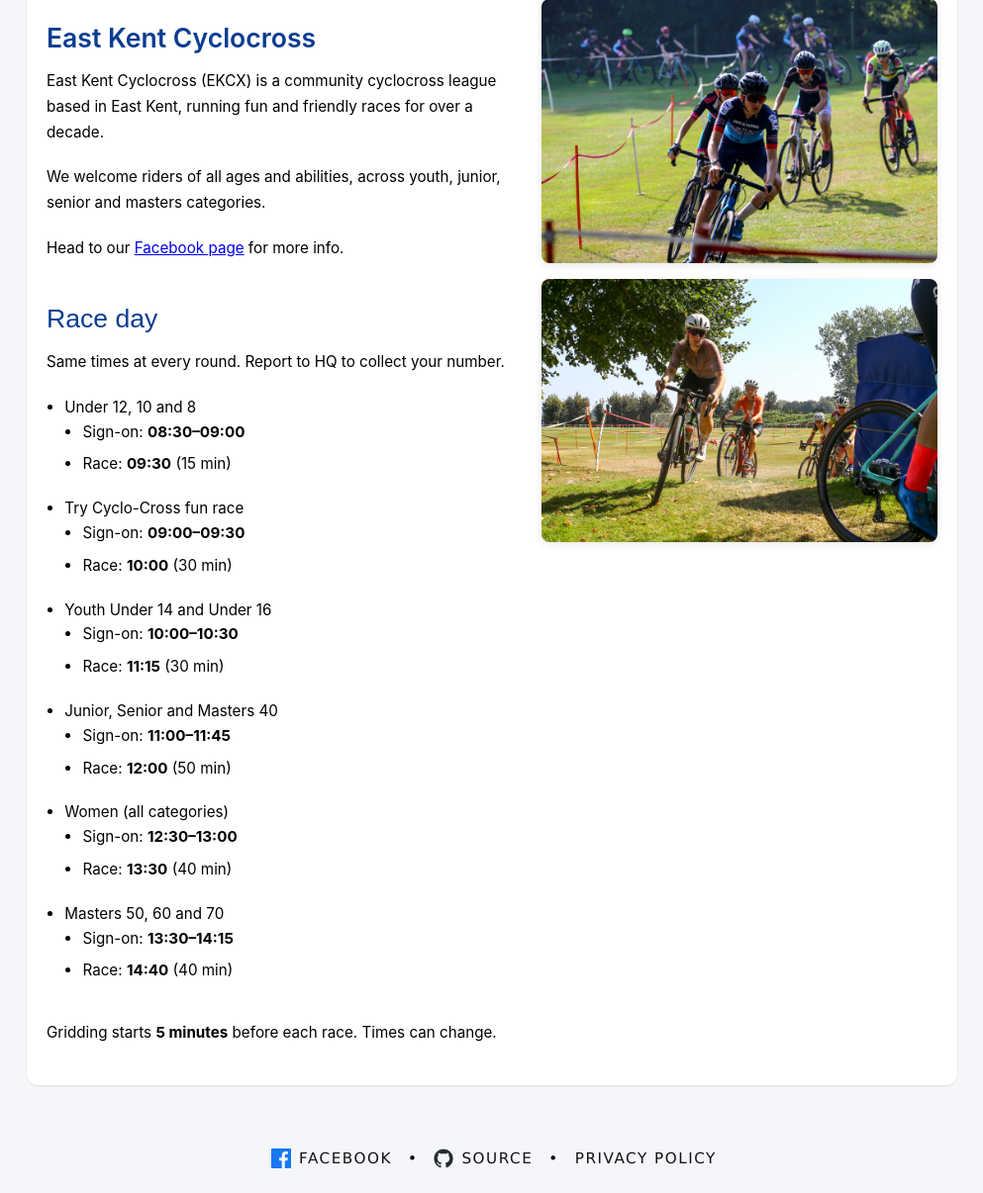
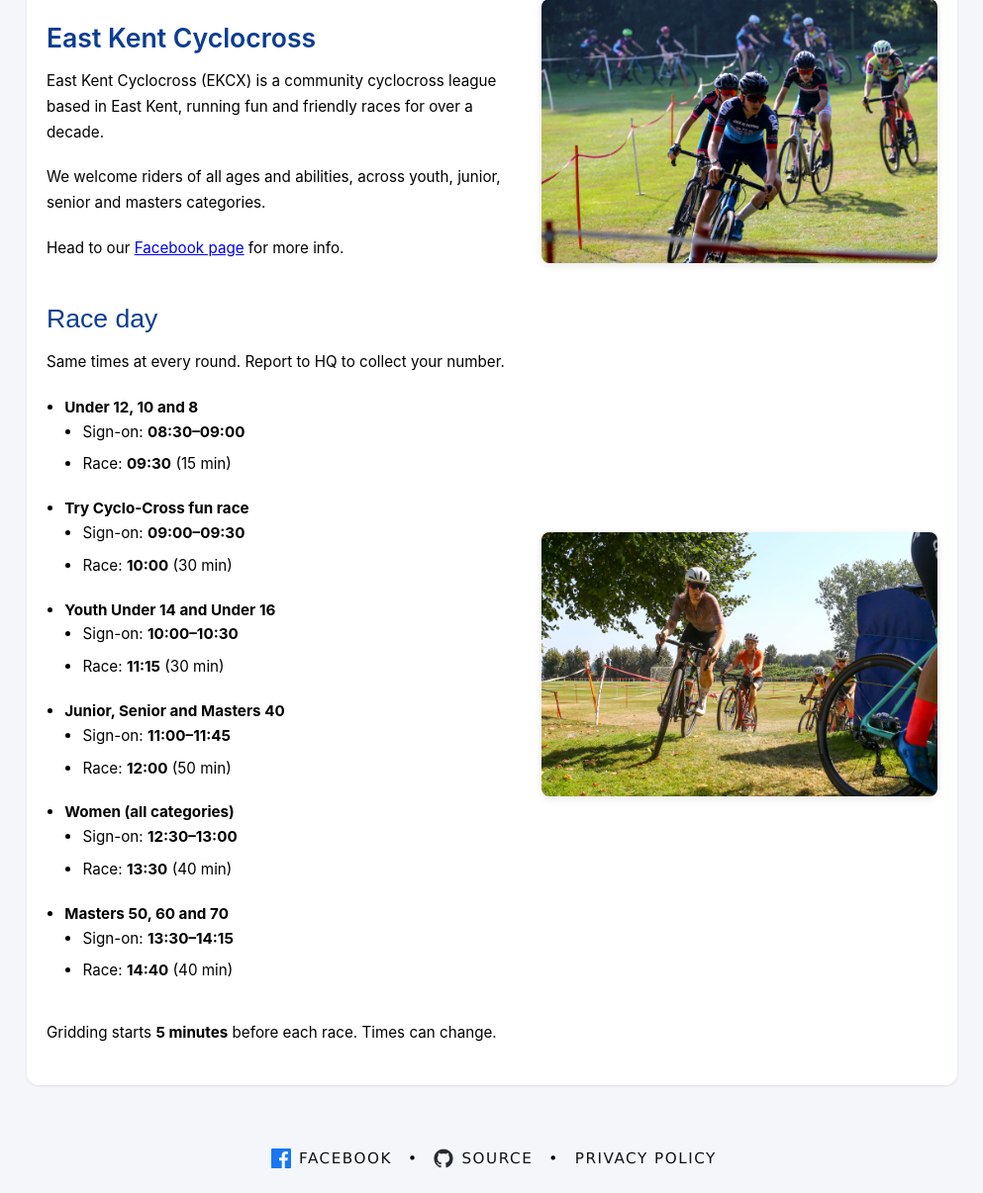
Before and after one commit to ThePianoDentist/ekcx-web, a FastAPI app: page / in a window 1280 px wide. Shown: the part 389-1595 px from the top of the page at 99% size, without its empty margins (141-1134 px from the left). Run offline with FastAPI, Linux system fonts and the light colour scheme.

Commit message:
Bold each race category and drop the second homepage photo to mid-page.
Co-authored-by: Cursor <cursoragent@cursor.com>

```diff
--- a/static/style/style.css
+++ b/static/style/style.css
@@ -312,8 +312,14 @@ ul.menu li a:hover, ul.menu li.selected a, ul.menu li.selected a:hover
 { flex: 0 0 400px;
   display: flex;
   flex-direction: column;
-  gap: 16px;
-  align-items: flex-end;}
+  align-items: flex-end;
+  align-self: stretch;
+  position: relative;}
+
+.home-photos img:last-child
+{ position: absolute;
+  top: 50%;
+  right: 0;}
 
 .home-photos img
 { width: auto;
@@ -480,7 +486,9 @@ table tr td
     flex-wrap: wrap;}
   .home-photos img
   { max-width: 280px;
-    max-height: 200px;}}
+    max-height: 200px;}
+  .home-photos img:last-child
+  { position: static;}}
 
 @media (max-width: 480px)
 { body
--- a/templates/head.html
+++ b/templates/head.html
@@ -1,5 +1,5 @@
   <meta name="description" content="East Kent Cyclocross" />
   <meta name="keywords" content="cyclocross, cycling, kent, racing" />
   <meta http-equiv="content-type" content="text/html; charset=UTF-8" />
-  <link rel="stylesheet" type="text/css" href="{{ url_for('static', path='/style/style.css') }}?v=3" title="style" />
+  <link rel="stylesheet" type="text/css" href="{{ url_for('static', path='/style/style.css') }}?v=4" title="style" />
   <link id="favicon" rel="icon" type="image/x-icon" href="{{ url_for('static', path='/images/ekcx.jpg') }}">
--- a/templates/race_times.html
+++ b/templates/race_times.html
@@ -1,37 +1,37 @@
 <h2>Race day</h2>
 <p>Same times at every round. Report to HQ to collect your number.</p>
 <ul>
-  <li>Under 12, 10 and 8
+  <li><strong>Under 12, 10 and 8</strong>
     <ul>
       <li>Sign-on: <strong>08:30–09:00</strong></li>
       <li>Race: <strong>09:30</strong> (15 min)</li>
     </ul>
   </li>
-  <li>Try Cyclo-Cross fun race
+  <li><strong>Try Cyclo-Cross fun race</strong>
     <ul>
       <li>Sign-on: <strong>09:00–09:30</strong></li>
       <li>Race: <strong>10:00</strong> (30 min)</li>
     </ul>
   </li>
-  <li>Youth Under 14 and Under 16
+  <li><strong>Youth Under 14 and Under 16</strong>
     <ul>
       <li>Sign-on: <strong>10:00–10:30</strong></li>
       <li>Race: <strong>11:15</strong> (30 min)</li>
     </ul>
   </li>
-  <li>Junior, Senior and Masters 40
+  <li><strong>Junior, Senior and Masters 40</strong>
     <ul>
       <li>Sign-on: <strong>11:00–11:45</strong></li>
       <li>Race: <strong>12:00</strong> (50 min)</li>
     </ul>
   </li>
-  <li>Women (all categories)
+  <li><strong>Women (all categories)</strong>
     <ul>
       <li>Sign-on: <strong>12:30–13:00</strong></li>
       <li>Race: <strong>13:30</strong> (40 min)</li>
     </ul>
   </li>
-  <li>Masters 50, 60 and 70
+  <li><strong>Masters 50, 60 and 70</strong>
     <ul>
       <li>Sign-on: <strong>13:30–14:15</strong></li>
       <li>Race: <strong>14:40</strong> (40 min)</li>
```
